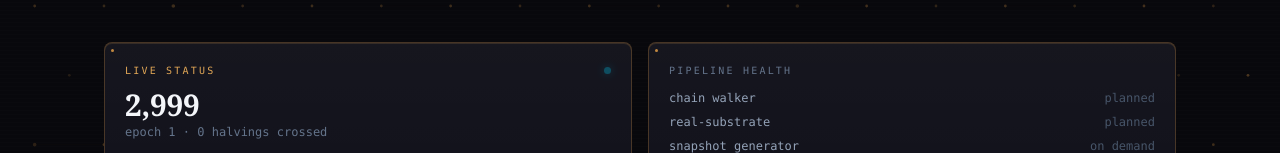
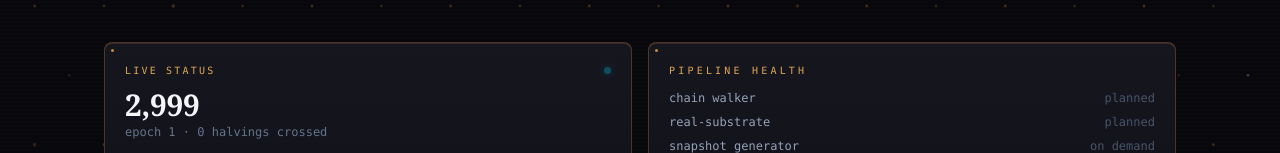
Before and after one commit to timechaingrid/timechaingrid, a Next.js app: page /status in a window 1280 px wide. Shown: the part 418-571 px from the top of the page. Built offline with nearby package versions, Linux system fonts and the light colour scheme.

Commit message:
polish(status): standardize pipeline-health eyebrow tracking + color
Bumps eyebrow tracking from 0.22em → 0.32em and color from
text-muted → brass-bright to match the rest of the site's eyebrow
rhythm.

```diff
--- a/src/app/(site)/status/page.tsx
+++ b/src/app/(site)/status/page.tsx
@@ -29,7 +29,7 @@ export default function StatusPage() {
       <div className="mt-10 grid gap-4 md:grid-cols-2">
         <LiveStatus />
         <div className="brass-panel rounded-lg p-5">
-          <p className="text-mono text-[10px] uppercase tracking-[0.22em] text-[color:var(--color-text-muted)]">
+          <p className="text-mono text-[10px] uppercase tracking-[0.32em] text-[color:var(--color-brass-bright)]">
             Pipeline health
           </p>
           <ul className="mt-3 space-y-2 text-mono text-xs text-[color:var(--color-text-secondary)]">
```
